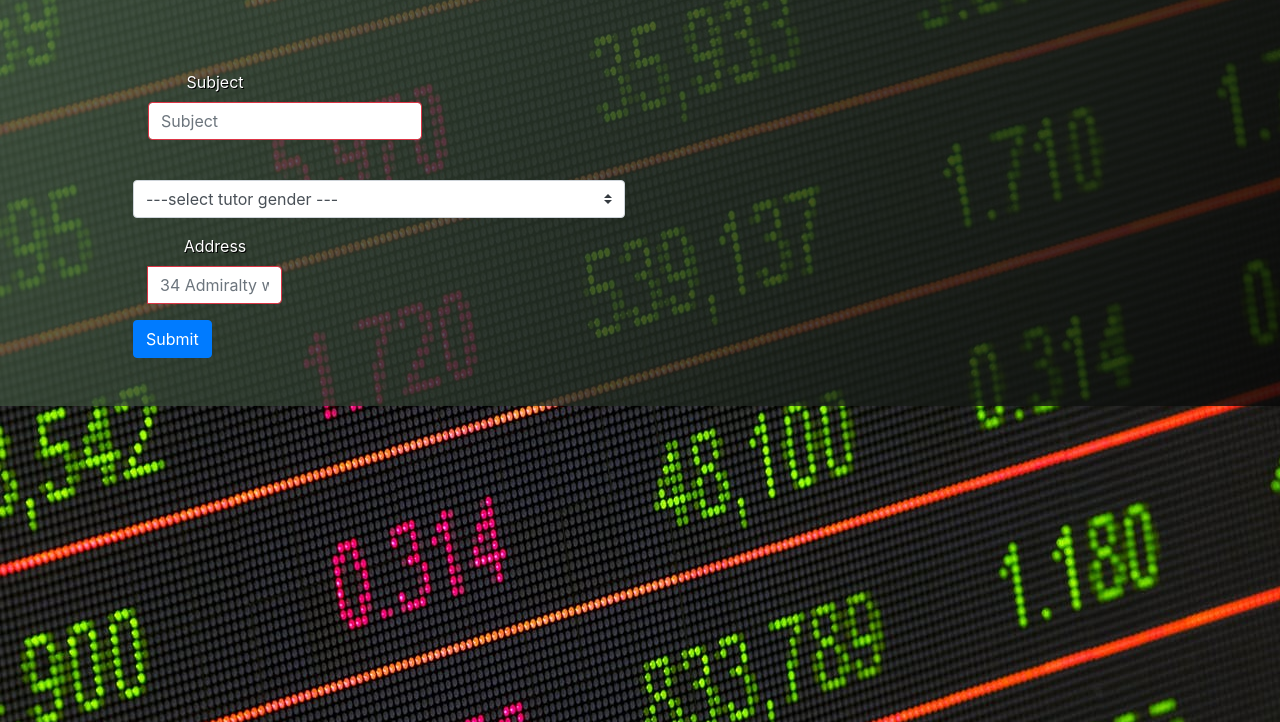
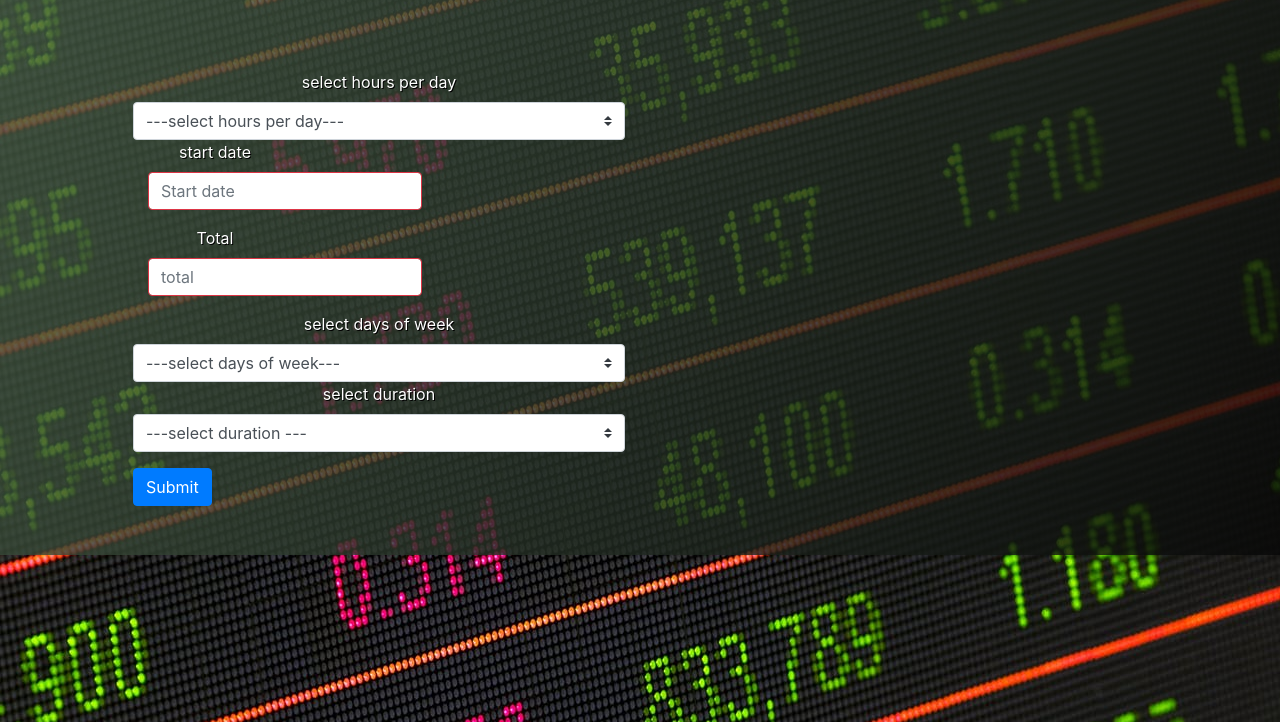
Before and after one commit to ikechuku/decatuts, a Flask app: page /schedule in a window 1280 px wide. Shown: the part 78-800 px from the top of the page. Run offline with Flask 2, Linux system fonts and the light colour scheme; a user stored in the database is signed in; some libraries are stand-ins or nearby versions.

Commit message:
ft(backend): Create schedule table and route

```diff
--- a/application.py
+++ b/application.py
@@ -72,16 +72,20 @@ def schedule():
 
     # User reached route via POST (as by submitting a form via POST)
     elif request.method == "POST":
-        email = session
-        subject = request.form.get("subject")
-        tutor_gender = request.form.get("tutor_gender")
-        address = request.form.get("address")
+        days_of_week = request.form.get("days_of_week")
+        start_date = request.form.get("start_date")
+        # total = request.form.get("total")
+        duration = int(request.form.get("duration"))
+        hours_per_day = int(request.form.get("hours_per_day"))
 
-        print(subject, tutor_gender, address)
-        row = db.execute("INSERT INTO students (user_id, subject, tutor_gender, address) VALUES (:user_id, :subject, :tutor_gender, :address)", user_id=session['user_id'], subject=subject,tutor_gender=tutor_gender,address=address)
+        total = 1500 * hours_per_day * duration
+
+        print(total)
+        row = db.execute("INSERT INTO schedule ( user_id, days_of_week, start_date, duration, hours_per_day, total) VALUES ( :user_id, :days_of_week, :start_date, :duration, :hours_per_day, :total)",user_id=session['user_id'], days_of_week=days_of_week,start_date=start_date,duration=duration, hours_per_day=hours_per_day, total=total)
 
         print(row)
         return redirect("/")
+
 
 
 #
--- a/templates/schedule.html
+++ b/templates/schedule.html
@@ -17,29 +17,62 @@
     <div class="col-md-6 left">
       <form id="schedule" action="/schedule" method="POST">
         <div class="form">
+            <label for="validationServer03"> select hours per day</label>
+            <select class="custom-select" id="hours" name="hours_per_day" required>
+              <option value="" selected disabled> ---select hours per day---</option>
+              <option value="1">1</option>
+              <option value="2">2</option>
+              <option value="3">3</option>
+              <option value="4">4</option>
+              <option value="5">5</option>
+              <option value="6">6</option>
+            </select>
+
+          <div class="form-group">
+            <div class="form">
+
               <div class="col-md-4 mb-3 d-block">
-                        <label for="validationServer01">Subject</label>
-                        <input type="text" class="form-control is-invalid" id="firstname" placeholder="Subject" name="Subject" required>
+                <label for="validationServer01">start date</label>
+                <input type="text" id="date" class="form-control is-invalid" placeholder="Start date" name="start_date"
+                  required>
               </div>
 
-                      <div class="form-group">
-                            <label for="validationServer03"></label>
-                        <select class="custom-select" name="selected" required>
-                          <option value="" selected disabled> ---select tutor gender ---</option>
-                          <option value="Male">Male</option>
-                          <option value="Female">Female</option>
-                          <option value="Any">No Preference</option>
+              <div class="col-md-4 mb-3 d-block">
+                <label for="validationServer01">Total</label>
+                <input type="text" id="dtotal" class="form-control is-invalid" placeholder="total" name="total"
+                  required>
+              </div>
 
+            <label for="validationServer03"> select days of week</label>
+            <select class="custom-select" id="week" name="days_of_week" required>
+              <option value="" selected disabled> ---select days of week---</option>
+              <option value="Monday">Monday</option>
+              <option value="Tuesday">Tuesday</option>
+              <option value="Wednesday">Wednesday</option>
+              <option value="Thursday">Thursday</option>
+              <option value="Friday">Friday</option>
+              <option value="Saturday">Saturday</option>
+              <option value="Sunday">Sunday</option>
+            </select>
+
+
+            <label for="validationServer03"> select duration</label>
+            <select class="custom-select"  id="duration" name="duration" required>
+              <option value="" selected disabled> ---select duration ---</option>
+              <option value="1">1 week</option>
+              <option value="2">2 weeks</option>
+              <option value="3">3 weeks</option>
+              <option value="4">1 month</option>
+              <option value="8">2 months</option>
+              <option value="12">3 months</option>
+              <option value="16">4 months</option>
             </select>
           </div>
-                      <div class="col-md-4 mb-3 d-block">
-                        <label for="validationServerUsername">Address</label>
-                        <div class="input-group">
-                          <div class="input-group-prepend">
-                          </div>
-                          <input type="text" class="form-control is-invalid" id="Address" placeholder="34 Admiralty way, Lekki" aria-describedby="inputGroupPrepend3" name="email" required>
-                        </div>
-                      </div>
+
+
+
+
+
         </div>
         <input class="btn btn-primary d-block" type="submit" value="Submit">
       </form>
@@ -53,28 +86,23 @@
   <script>
       $("#schedule").submit(function (e) {
           e.preventDefault();
-        console.log("where")
-
-
-            let email= $("#email").val()
-            let password= $("#password").val()
-
-
-            $.get("/check?email=" + email, function (data) {
-            if(data == false){
-                alert("FAIL")
+          let hours = $("#hours").val()
+          let duration = $("#duration").val()
+          let week = $("#week").val()
+          let date = $("#date").val()
+          console.log(hours,duration,week,date)
+          if(hours == "" || duration == "" || week == ""|| date == ""){
+            alert("Fill required fields")
             let x = document.getElementById("alert");
             x.style.display = "block";
           }
-
-            else if(data== true){
+          else{
             alert("Successful");
             let x = document.getElementById("alert");
             x.style.display = "block";
             document.getElementById("schedule").submit();
           }
       });
-    });
   </script>
 
   {% endblock %}
```
Also changed, not shown: templates/index.html (line endings or trailing spaces), templates/login.html (line endings or trailing spaces), templates/students.html (line endings or trailing spaces), templates/tutors.html (line endings or trailing spaces). Lines whose indentation alone changed are shown as unchanged.
